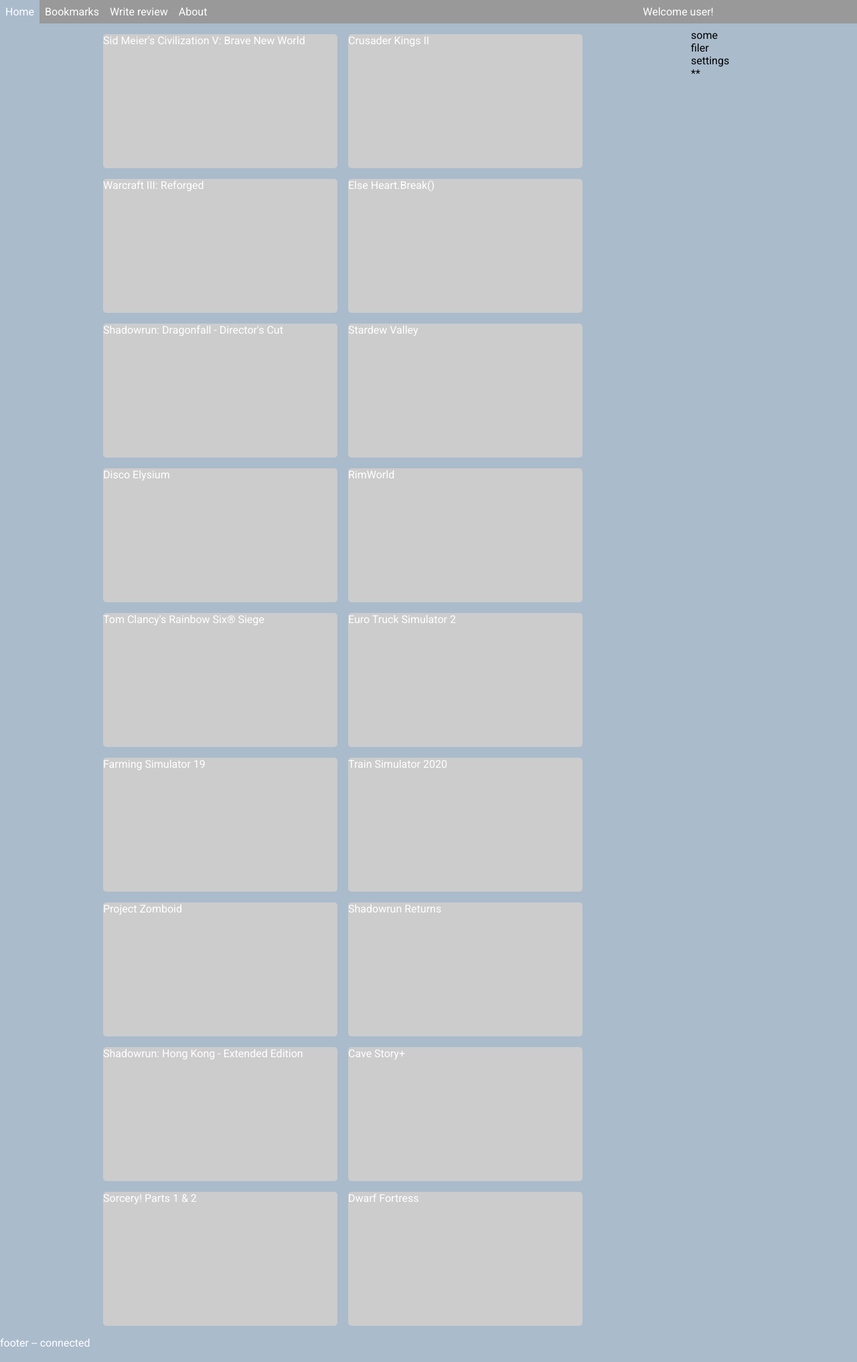
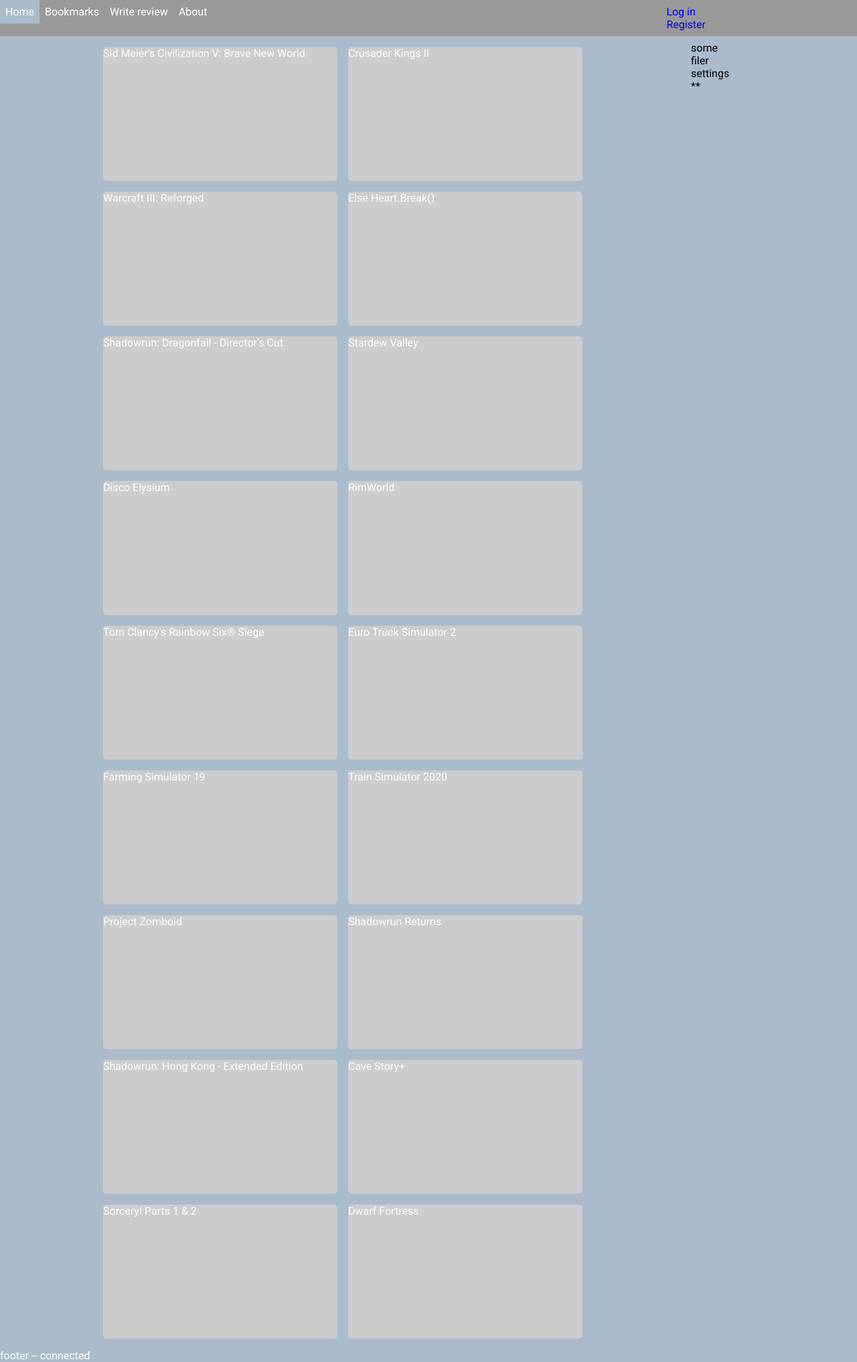
Before and after one commit to WilliamVoster/WebDevClass_GamesCatalogue, a PHP site: page / in a window 1280 px wide. Shown: the whole page at 67% size. Before the commit the page ends 2010 px from the top, so only its background shows below. Run offline with PHP 8.4, Linux system fonts and the light colour scheme; data comes from the database, SQL or seed files in the repository.

Commit message:
added login and register links to header

```diff
--- a/index.html
+++ b/index.html
@@ -18,7 +18,13 @@
             </ul>
         </nav>
 
-        <span>Welcome user!</span>
+
+        <span>
+            <ul>
+                <li><a href="./login.php">Log in</a></li>
+                <li><a href="./register.php">Register</a></li>
+            </ul>
+        </span>
 
     </header>
 
--- a/index.php
+++ b/index.php
@@ -48,7 +48,22 @@ $result = mysqli_query($conn, $sql);
         </nav>
 
 
-        <span>Welcome user!</span>
+        <span>
+            <ul>
+            <?php
+
+            if(!isset($_SESSION)){
+                echo "<li><a href=\"./login.php\">Log in</a></li>";
+                echo "<li><a href=\"./register.php\">Register</a></li>";
+            }else{
+                echo  "Welcome " . $_SESSION["username"] . "!";
+            }
+
+            ?>
+            </ul>
+        </span>
+
+
     </header>
 
     <main>
```
